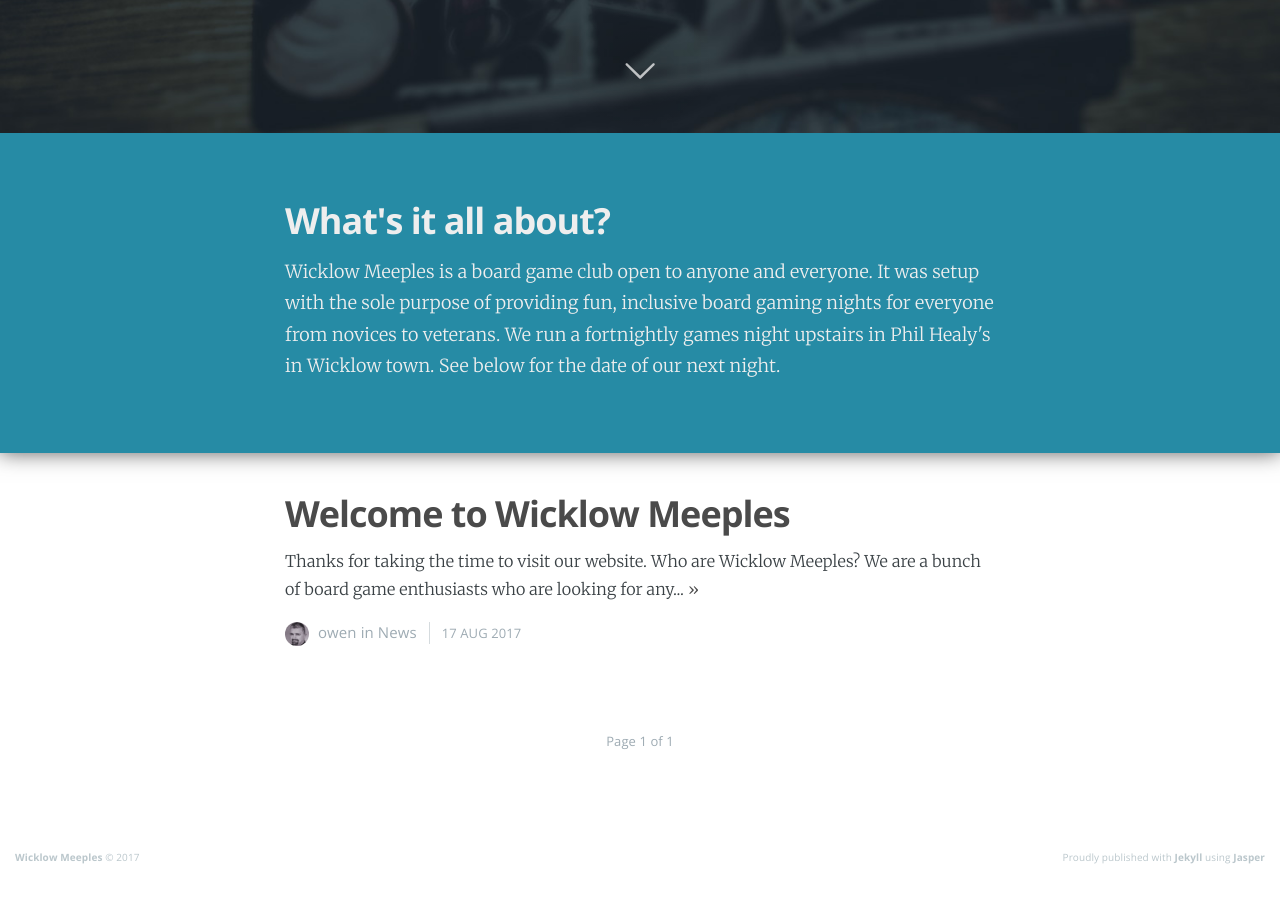
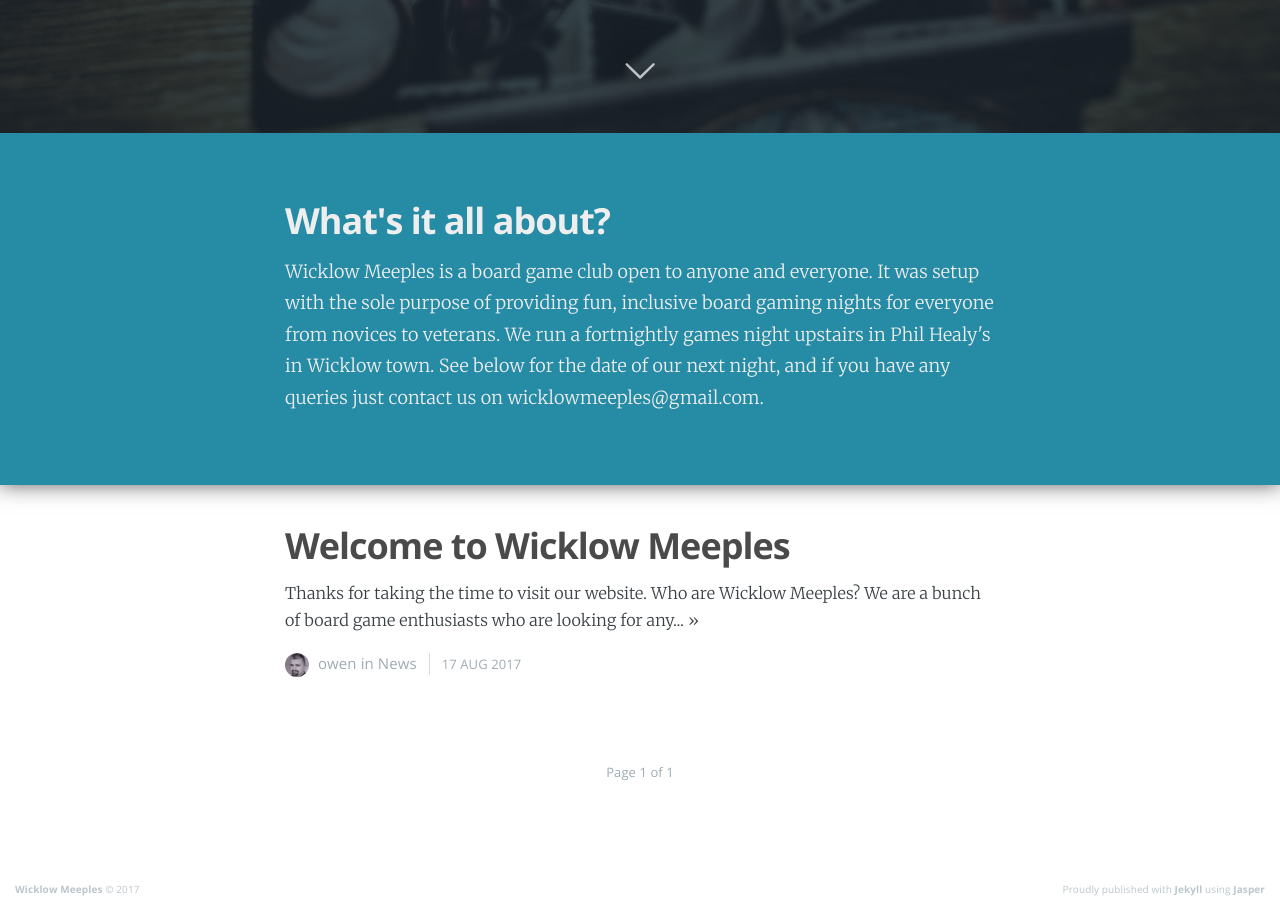
Before and after one commit to owenmcg/owenmcg.github.io, a Jekyll site: the page built from index.html, in a window 1280 px wide and 900 px high, scrolled down 767 px. Built offline with Jekyll 4.4.1, drawn with Linux system fonts in a browser that asks for light colours; nearby versions of some CDN libraries; the list of posts is cut into pages by our own code; before the commit the page ends 1644 px from its top, so only the background shows below that.

Commit message:
welcome update

```diff
--- a/index.html
+++ b/index.html
@@ -33,7 +33,7 @@
 <div id="welcome" class="content welcome">
     <div class="post">
         <h2 class="post-title welcome">What's it all about?</h2>
-        <p class="post-excerpt">Wicklow Meeples is a board game club open to anyone and everyone. It was setup with the sole purpose of providing fun, inclusive board gaming nights for everyone from novices to veterans. We run a fortnightly games night upstairs in Phil Healy's in Wicklow town. See below for the date of our next night.
+        <p class="post-excerpt">Wicklow Meeples is a board game club open to anyone and everyone. It was setup with the sole purpose of providing fun, inclusive board gaming nights for everyone from novices to veterans. We run a fortnightly games night upstairs in Phil Healy's in Wicklow town. See below for the date of our next night, and if you have any queries just contact us on wicklowmeeples@gmail.com.
         </p>
     </div>
 </div>
```
